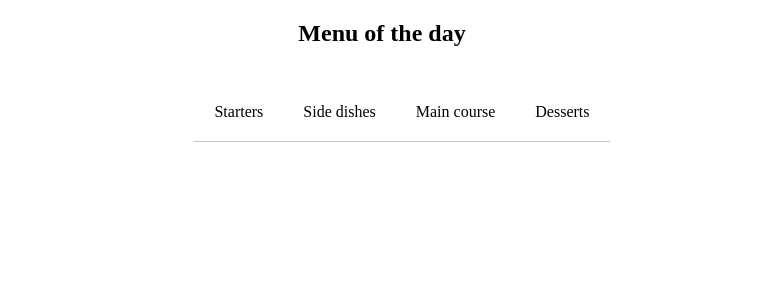
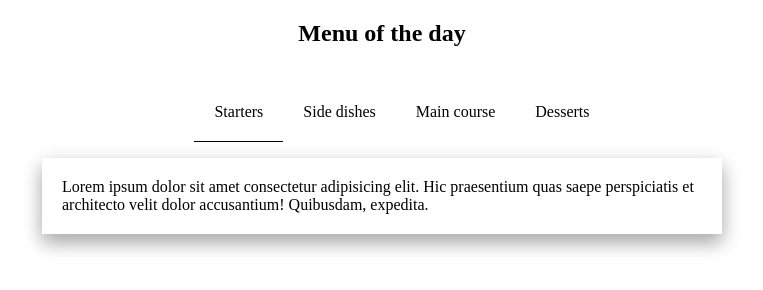
Before and after one commit to iUseNamespaceStd/food-menu, a plain HTML site: page index.html in a window 1280 px wide. Shown: the whole page, without its empty margins (258-1021 px from the left). Drawn offline with Linux system fonts and the light colour scheme.

Commit message:
added tab nav

```diff
--- a/app.js
+++ b/app.js
@@ -1,9 +1,23 @@
 const tabs = document.getElementsByClassName('tab');
 const tabContent = document.getElementsByClassName('tab-content');
 
-for (var i = 0; i < tabs.length; i++) {
-    tabs[i].addEventListener('click', function() {
-        document.querySelector('.active').classList.remove("active");
-        tabContent[i].className += ' active';
-    })
+
+function handleEvent(event, tab) {
+    // Loop for tab content
+    for (var i = 0; i < tabContent.length; i++) {
+        tabContent[i].style.display = "none";
+    }
+
+    // Loop for tabs
+    for (var j = 0; j < tabs.length; j++) {
+        tabs[j].className = tabs[j].className.replace(" active", "");
+    }
+
+    // Display content of the current tab
+    document.getElementById(tab).style.display = "block";
+    // Add active class to current tab
+    event.currentTarget.className += " active";
 }
+
+// Active tab by default
+document.querySelector('.active').click();
--- a/index.html
+++ b/index.html
@@ -12,23 +12,23 @@
         <h2 class="title">Menu of the day</h2>
         <div class="nav">
             <ul>
-                <li class="tab">Starters</li>
-                <li class="tab">Side dishes</li>
-                <li class="tab">Main course</li>
-                <li class="tab">Desserts</li>
+                <li class="tab active" onclick="handleEvent(event, 'starters')">Starters</li>
+                <li class="tab" onclick="handleEvent(event, 'side-dishes')">Side dishes</li>
+                <li class="tab" onclick="handleEvent(event, 'main-course')">Main course</li>
+                <li class="tab" onclick="handleEvent(event, 'desserts')">Desserts</li>
             </ul>
         </div>
         <div class="content">
-            <div class="tab-content">
+            <div class="tab-content" id="starters">
                 Lorem ipsum dolor sit amet consectetur adipisicing elit. Hic praesentium quas saepe perspiciatis et architecto velit dolor accusantium! Quibusdam, expedita.
             </div>
-            <div class="tab-content">
+            <div class="tab-content" id="side-dishes">
                 TEsting
             </div>
-            <div class="tab-content">
+            <div class="tab-content" id="main-course">
                 hello its me
             </div>
-            <div class="tab-content">
+            <div class="tab-content" id="desserts">
                 Desserts are on me!
             </div>
         </div>
--- a/styles/style.css
+++ b/styles/style.css
@@ -27,7 +27,6 @@ body {
     list-style-type: none;
     padding: 20px;
     cursor: pointer;
-    border-bottom: 1px solid #c4c4c4;
 }
 
 .content {
@@ -37,10 +36,11 @@ body {
 }
 
 .tab-content {
-    display: none;
-    margin: 50px 0;
+    padding: 20px;
+    width: 50%;
+    box-shadow: 0 10px 16px 0 rgba(0,0,0,0.2),0 6px 20px 0 rgba(0,0,0,0.19);
 }
 
 .active {
-    display: block;
+    border-bottom: 1px solid black;
 }
```
